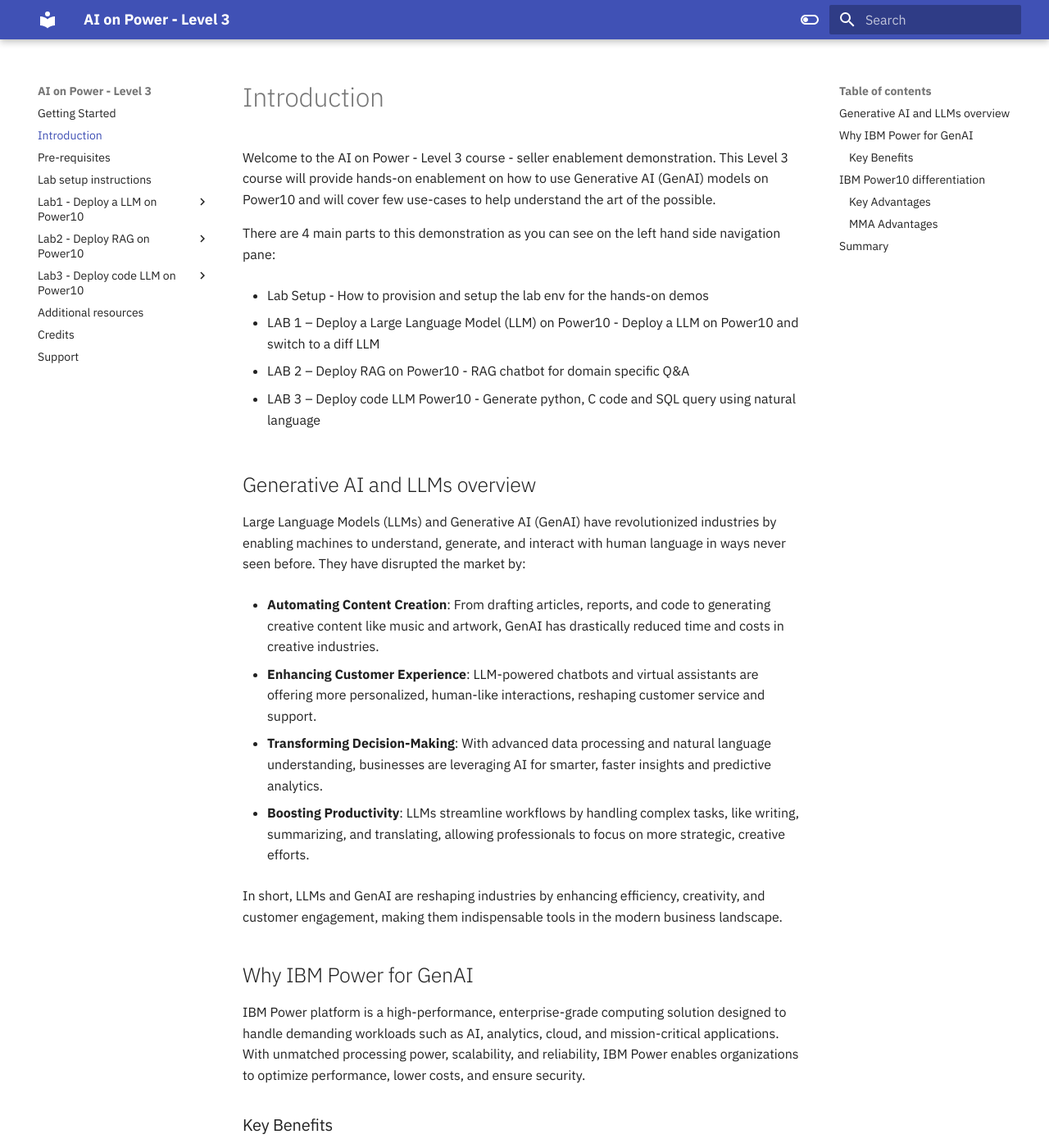
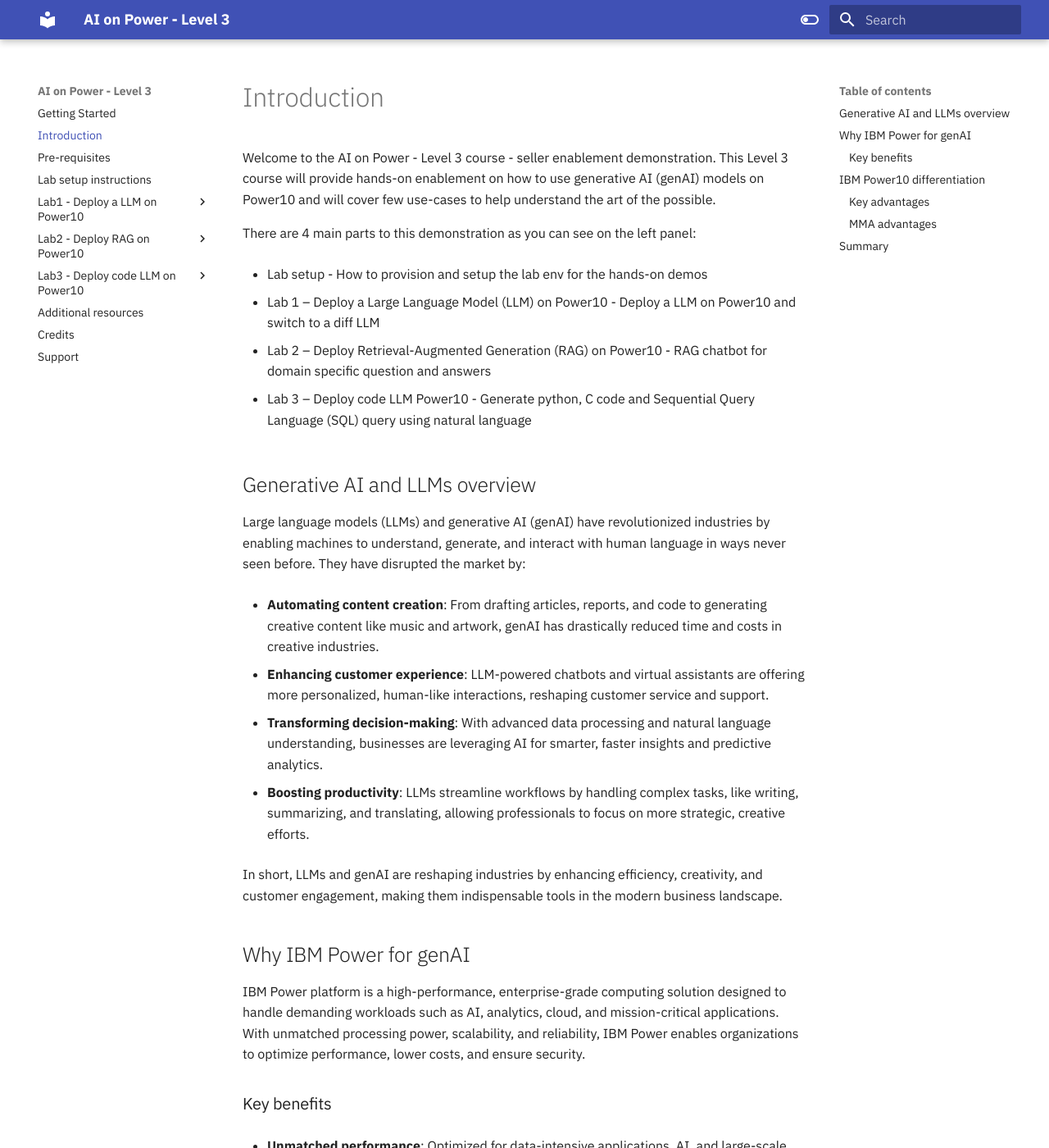
Before and after one commit to IBM/AI-on-Power-Level3, an MkDocs documentation site: the page built from docs/index.md, in a window 1280 px wide and 1400 px high. Shown: the whole window at 82% size. Built offline with MkDocs 1.6.1 and Material for MkDocs 9.7.7, drawn with Linux system fonts in a browser that asks for light colours; some of the changed text lies outside the part shown.

Commit message:
Update index.md

```diff
--- a/docs/index.md
+++ b/docs/index.md
@@ -1,66 +1,66 @@
 # Introduction
 
 Welcome to the AI on Power - Level 3 course - seller enablement demonstration.
-This Level 3 course will provide hands-on enablement on how to use Generative AI (GenAI) models on Power10 and will cover few use-cases to help understand the art of the possible.
+This Level 3 course will provide hands-on enablement on how to use generative AI (genAI) models on Power10 and will cover few use-cases to help understand the art of the possible.
 
-There are 4 main parts to this demonstration as you can see on the left hand side navigation pane:
+There are 4 main parts to this demonstration as you can see on the left panel:
 
-* Lab Setup - How to provision and setup the lab env for the hands-on demos
+* Lab setup - How to provision and setup the lab env for the hands-on demos
 
-* LAB 1 – Deploy a Large Language Model (LLM) on Power10 - Deploy a LLM on Power10 and switch to a diff LLM
+* Lab 1 – Deploy a Large Language Model (LLM) on Power10 - Deploy a LLM on Power10 and switch to a diff LLM
 
-* LAB 2 – Deploy RAG on Power10 - RAG chatbot for domain specific Q&A
+* Lab 2 – Deploy Retrieval-Augmented Generation (RAG) on Power10 - RAG chatbot for domain specific question and answers
 
-* LAB 3 – Deploy code LLM Power10 - Generate python, C code and SQL query using natural language
+* Lab 3 – Deploy code LLM Power10 - Generate python, C code and Sequential Query Language (SQL) query using natural language
 
 ## Generative AI and LLMs overview
 
-Large Language Models (LLMs) and Generative AI (GenAI) have revolutionized industries by enabling machines to understand, generate, and interact with human language in ways never seen before. They have disrupted the market by:
+Large language models (LLMs) and generative AI (genAI) have revolutionized industries by enabling machines to understand, generate, and interact with human language in ways never seen before. They have disrupted the market by:
 
-* **Automating Content Creation**: From drafting articles, reports, and code to generating creative content like music and artwork, GenAI has drastically reduced time and costs in creative industries.
+* **Automating content creation**: From drafting articles, reports, and code to generating creative content like music and artwork, genAI has drastically reduced time and costs in creative industries.
 
-* **Enhancing Customer Experience**: LLM-powered chatbots and virtual assistants are offering more personalized, human-like interactions, reshaping customer service and support.
+* **Enhancing customer experience**: LLM-powered chatbots and virtual assistants are offering more personalized, human-like interactions, reshaping customer service and support.
 
-* **Transforming Decision-Making**: With advanced data processing and natural language understanding, businesses are leveraging AI for smarter, faster insights and predictive analytics.
+* **Transforming decision-making**: With advanced data processing and natural language understanding, businesses are leveraging AI for smarter, faster insights and predictive analytics.
 
-* **Boosting Productivity**: LLMs streamline workflows by handling complex tasks, like writing, summarizing, and translating, allowing professionals to focus on more strategic, creative efforts.
+* **Boosting productivity**: LLMs streamline workflows by handling complex tasks, like writing, summarizing, and translating, allowing professionals to focus on more strategic, creative efforts.
 
-In short, LLMs and GenAI are reshaping industries by enhancing efficiency, creativity, and customer engagement, making them indispensable tools in the modern business landscape.
+In short, LLMs and genAI are reshaping industries by enhancing efficiency, creativity, and customer engagement, making them indispensable tools in the modern business landscape.
 
-## Why IBM Power for GenAI
+## Why IBM Power for genAI
 IBM Power platform is a high-performance, enterprise-grade computing solution designed to handle demanding workloads such as AI, analytics, cloud, and mission-critical applications. With unmatched processing power, scalability, and reliability, IBM Power enables organizations to optimize performance, lower costs, and ensure security.
 
-### Key Benefits
+### Key benefits
 
-* **Unmatched Performance**: Optimized for data-intensive applications, AI, and large-scale analytics, delivering faster insights and better decision-making.
+* **Unmatched performance**: Optimized for data-intensive applications, AI, and large-scale analytics, delivering faster insights and better decision-making.
 
 * **Scalability**: Seamlessly scale workloads across on-prem, cloud, and hybrid environments to meet evolving business needs.
 
-* **Enterprise-Grade Security**: Built-in security features provide robust protection for sensitive data and critical operations.
+* **Enterprise-grade security**: Built-in security features provide robust protection for sensitive data and critical operations.
 
-* **Efficiency and Flexibility**: Designed for diverse environments, supporting Linux, AIX, IBM i, and containerized applications, making it versatile for a range of industries.
+* **Efficiency and flexibility**: Designed for diverse environments, supporting Linux, AIX, IBM i, and containerized applications, making it versatile for a range of industries.
 
 IBM Power is the platform of choice for businesses seeking to future-proof their IT infrastructure, handle complex workloads, and accelerate innovation
 
 ## IBM Power10 differentiation
 
-IBM Power10 offers several advantages for Generative AI (GenAI) use cases, providing the computational power, security, and efficiency required to support the demanding workloads of AI-driven applications. Here’s how Power10 is uniquely positioned to accelerate GenAI:
+IBM Power10 offers several advantages for generative AI (genAI) use cases, providing the computational power, security, and efficiency required to support the demanding workloads of AI-driven applications. Here’s how Power10 is uniquely positioned to accelerate genAI:
 
-### Key Advantages
+### Key advantages
 
-1. **High Performance for AI Workloads:**
+1. **High performance for AI workloads:**
 
-    * **AI Acceleration**: IBM Power10 includes AI inference acceleration directly on the chip (aka Matrix Math Accelerator (MMA)), allowing faster processing of GenAI tasks such as model training, inference, and real-time AI applications.
+    * **AI acceleration**: IBM Power10 includes AI inference acceleration directly on the chip (aka Matrix Math Accelerator (MMA)), allowing faster processing of genAI tasks such as model training, inference, and real-time AI applications.
 
-    * **Massive Scalability**: Power10 is designed to handle large-scale AI models, with enhanced memory bandwidth and processing power to efficiently manage vast datasets used in training LLMs and GenAI systems.
+    * **Massive scalability**: Power10 is designed to handle large-scale AI models, with enhanced memory bandwidth and processing power to efficiently manage vast datasets used in training LLMs and GenAI systems.
 
-2. **Memory and Bandwidth Optimization:**
+2. **Memory and bandwidth optimization:**
 
     * The DDR5 memory and faster I/O bandwidth provide a significant performance boost, enabling GenAI models to run more efficiently.
 
-3. **Energy Efficiency:**
+3. **Energy efficiency:**
 
-    * Power10 processors are highly energy-efficient, offering more performance per watt compared to previous generations. This reduces operational costs and is especially beneficial for the resource-intensive training and deployment of GenAI models.
+    * Power10 processors are highly energy-efficient, offering more performance per watt compared to previous generations. This reduces operational costs and is especially beneficial for the resource-intensive training and deployment of genAI models.
 
 4. **Security:**
 
@@ -68,24 +68,24 @@
 
     * Quantum-safe encryption helps future-proof AI workloads against quantum computing threats.
 
-5. **Flexible Cloud and Hybrid Deployments:**
+5. **Flexible cloud and hybrid deployments:**
 
     * Power10 integrates smoothly with hybrid cloud environments, allowing enterprises to run GenAI workloads both on-premises and in the cloud. This flexibility is key for scaling AI applications while maintaining control over data and infrastructure.
 
-6. **Support for AI Ecosystems:**
+6. **Support for AI ecosystems:**
 
     * IBM Power10 works seamlessly with AI frameworks like TensorFlow and PyTorch, making it easier for developers to build, train, and deploy GenAI models without needing major infrastructure changes.
     * Support for OpenShift and Kubernetes enhances containerization, allowing efficient orchestration of AI workloads.
 
-### MMA Advantages
+### MMA advantages
 IBM Power10 includes the Matrix Math Accelerator (MMA), which offers several benefits, particularly in areas that require high computational efficiency, such as artificial intelligence (AI), machine learning (ML), and high-performance computing (HPC). Here are some key benefits of MMA in Power10:
 
-1. **AI and ML Performance Boost**: The MMA on Power10 provides accelerated support for matrix multiplication operations, which are foundational in deep learning workloads (e.g., neural networks). It enables higher throughput for AI models by speeding up training and inference processes. MMA is optimized for mixed-precision computing, particularly FP32, BFLOAT16, and INT8, improving performance without sacrificing accuracy.
-2. **Improved Efficiency**: With MMA, Power10 delivers superior compute performance per watt compared to previous generations. Power10's design allows for multiple matrix multiplications to be handled simultaneously, improving overall processing efficiency for large-scale workloads.
-3. **Scalability and Flexibility**: The MMA units can scale across multiple cores and processors, making Power10 systems more suitable for multi-node deployments. This scalability allows users to efficiently run larger AI models and handle more complex workloads with reduced latency.
-4. **Workload Optimization**: MMA is tailored to accelerate matrix-heavy operations like those in data analytics, financial modeling, and scientific computing, leading to better performance in these domains. It is also highly beneficial in natural language processing (NLP) and computer vision tasks that involve large datasets.
-5. **Integration with Open Software Ecosystem**: IBM Power10 with MMA is compatible with common AI and machine learning frameworks like TensorFlow, PyTorch, and ONNX, making it easier to deploy on-premise AI models. This open framework integration allows developers to leverage MMA benefits without needing to heavily modify their existing codebases.
-6. **Enhanced Security and Reliability**: IBM Power10 architecture, including MMA, is built with end-to-end security, ensuring data privacy even during large-scale computations. The architecture also maintains reliability, particularly for critical enterprise workloads.
+1. **AI and ML performance boost**: The MMA on Power10 provides accelerated support for matrix multiplication operations, which are foundational in deep learning workloads (e.g., neural networks). It enables higher throughput for AI models by speeding up training and inference processes. MMA is optimized for mixed-precision computing, particularly FP32, BFLOAT16, and INT8 numerical precision formats, improving performance without sacrificing accuracy.
+2. **Improved efficiency**: With MMA, Power10 delivers superior compute performance per watt compared to previous generations. Power10's design allows for multiple matrix multiplications to be handled simultaneously, improving overall processing efficiency for large-scale workloads.
+3. **Scalability and flexibility**: The MMA units can scale across multiple cores and processors, making Power10 systems more suitable for multi-node deployments. This scalability allows users to efficiently run larger AI models and handle more complex workloads with reduced latency.
+4. **Workload optimization**: MMA is tailored to accelerate matrix-heavy operations like those in data analytics, financial modeling, and scientific computing, leading to better performance in these domains. It is also highly beneficial in natural language processing (NLP) and computer vision tasks that involve large datasets.
+5. **Integration with open software ecosystem**: IBM Power10 with MMA is compatible with common AI and machine learning frameworks like TensorFlow, PyTorch, and ONNX, making it easier to deploy on-premise AI models. This open framework integration allows developers to leverage MMA benefits without needing to heavily modify their existing codebases.
+6. **Enhanced security and reliability**: IBM Power10 architecture, including MMA, is built with end-to-end security, ensuring data privacy even during large-scale computations. The architecture also maintains reliability, particularly for critical enterprise workloads.
 <br>
 These benefits make IBM Power10's MMA highly attractive for enterprises aiming to accelerate their AI/ML initiatives while maintaining high levels of performance and energy efficiency.
 
```
